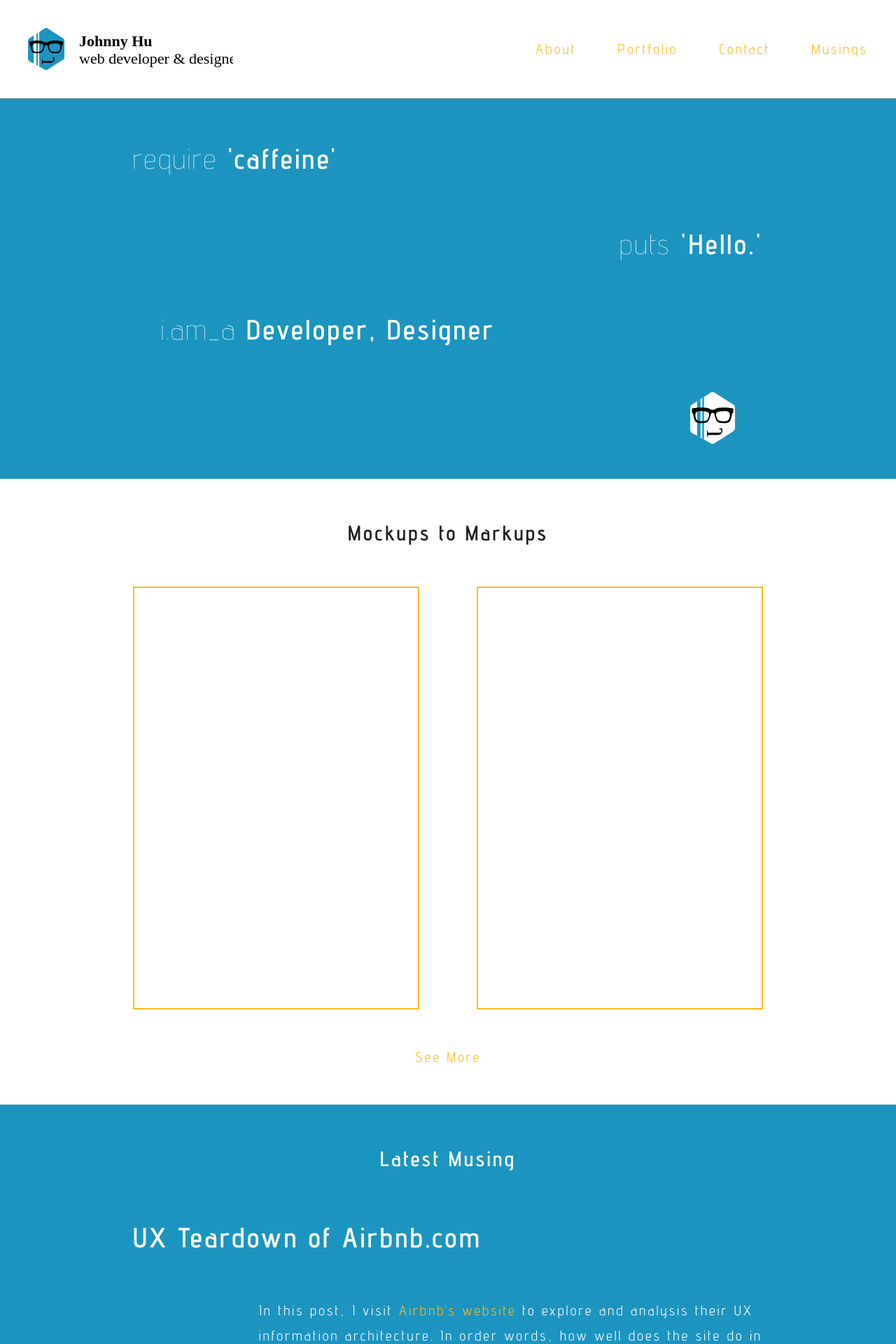
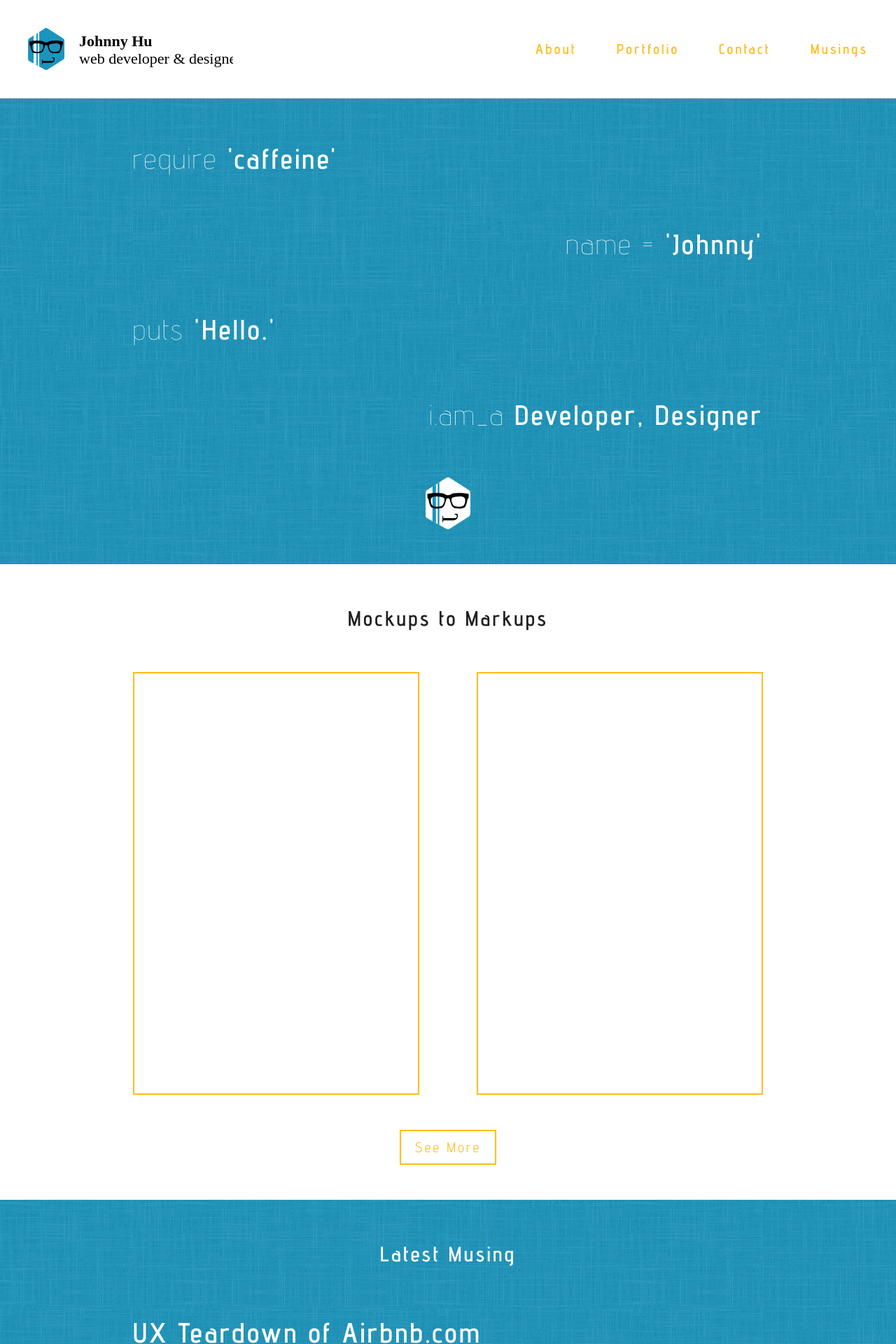
Before and after one commit to heyitsjhu/iamjhu.github.io, a Jekyll site: the page built from index.html, in a window 1280 px wide. Shown: the top 1920 px of the page at 70% size. Built offline with Jekyll 4.4.1, drawn with Linux system fonts in a browser that asks for light colours; comment, search, counter and statistics services are not loaded.

Commit message:
Add textured background; update link button; arrange musing nav section

```diff
--- a/_includes/musing-article.html
+++ b/_includes/musing-article.html
@@ -1,4 +1,4 @@
-<article class="musing" itemscope itemtype="http://schema.org/BlogPosting">
+<article class="musing background" itemscope itemtype="http://schema.org/BlogPosting">
 
   <h1 class="musing-title" itemprop="name headline">
     {{ post.title }}
--- a/_sass/_base.scss
+++ b/_sass/_base.scss
@@ -153,12 +153,14 @@ pre {
 /*** ** CUSTOM GLOBAL SETTINGS  ** ***/
 /*************************************/
 .background {
-  background-color: #1B95BF;
-  position: relative;
+    background: url("../assets/bg/bg-texture.png") 100% 100%;
+    background-color: #1B95BF;
+    position: relative;
 }
 
 .background:before {
     content: "";
+    background: url("../assets/bg/bg-texture.png") 100% 100%;
   background-color: #1B95BF;
   position: absolute;
   height: 100%;
@@ -177,6 +179,23 @@ pre {
     flex-direction: row;
 }
 
+.thin {
+    font-weight: 100;
+}
+
+.bold {
+    font-weight: 700;
+}
+
+.btn {
+    padding: 5px 20px;
+    border: 2px solid $secondary-color;
+
+    &:active {
+        background-color: $secondary-color;
+        color: #fff;
+    };
+}
 
 /**
  * Clearfix
--- a/_sass/_layout.scss
+++ b/_sass/_layout.scss
@@ -9,11 +9,11 @@ section.hero,
 section.mockups,
 section.latest-musing,
 section.quote,
-nav.musing-nav,
-div#disqus_thread {
+nav.musing-nav {
     padding-top: $spacing-unit;
     padding-bottom: $spacing-unit;
 }
+div#disqus_thread,
 div.mockup-showcase {
     padding-bottom: $spacing-unit;
 }
@@ -59,26 +59,16 @@ header.site-header {
 section.hero {
   color: #fff;
 
-  .thin {
-    font-weight: 100;
-  }
-
-  .bold {
-    font-weight: 700;
-  }
-
-  div#hero-hello,
-  div#hero-logo {
+  div#hero-name,
+  div#hero-dev {
     align-self: flex-end;
   }
 
-  div#hero-prof {
-    padding-left: $spacing-unit;
+  div#hero-logo {
+    align-self: center;
   }
 
   div#hero-logo {
-    padding-right: $spacing-unit;
-
     img {
       width: 32px;
     }
@@ -225,11 +215,11 @@ footer.site-footer {
   section.mockups,
   section.latest-musing,
   section.quote,
-  nav.musing-nav,
-  div#disqus_thread {
+  nav.musing-nav {
       padding-top: $spacing-unit * 2;
       padding-bottom: $spacing-unit * 2;
   }
+  div#disqus_thread
   div.mockup-showcase {
       padding-bottom: $spacing-unit * 2;
   }
@@ -260,14 +250,6 @@ footer.site-footer {
     div#hero-logo img {
       width: 64px;
     }
-
-    div#hero-prof {
-      padding-left: $spacing-unit * 2;
-    }
-
-    div#hero-logo {
-      padding-right: $spacing-unit * 2;
-    }
   }
 
   article.musing {
@@ -291,13 +273,19 @@ footer.site-footer {
     section.mockups,
     section.latest-musing,
     section.quote,
-    nav.musing-nav,
-    div#disqus_thread {
+    nav.musing-nav {
         padding-top: $spacing-unit * 2.5;
         padding-bottom: $spacing-unit * 2.5;
     }
+    div#disqus_thread,
     div.mockup-showcase {
         padding-bottom: $spacing-unit * 2.5;
+    }
+
+    header.site-header {
+      nav.site-nav {
+        font-weight: 600;
+      }
     }
 
     article.musing {
--- a/index.html
+++ b/index.html
@@ -4,18 +4,27 @@ layout: default
 
   <div class="background">
     <section class="hero flex-col">
-      <div id="hero-caff">
+
+      <div id="hero-require">
         <p class="bold"><span class="thin">require</span> 'caffeine'</p>
       </div>
+
+      <div id="hero-name">
+        <p class="bold"><span class="thin">name = </span> 'Johnny'</p>
+      </div>
+
       <div id="hero-hello">
         <p class="bold"><span class="thin">puts</span> 'Hello.'</p>
       </div>
-      <div id="hero-prof">
+
+      <div id="hero-dev">
         <p class="bold"><span class="thin">i.am_a</span> Developer, Designer</p>
       </div>
+
       <div id="hero-logo">
         <img src="/assets/logos/logo-white.svg">
       </div>
+
     </section>
   </div>
 
@@ -27,7 +36,7 @@ layout: default
       <div class="showcase-markup">
       </div>
     </div>
-    <a href="#">See More</a>
+    <a href="#" class="btn">See More</a>
   </section>
 
   <div class="background">
--- a/musings/index.html
+++ b/musings/index.html
@@ -7,9 +7,9 @@ weight: 4
 
   {% for post in site.posts limit:1 %}
 
+    {% include musing-article.html %}
+
     {% include musing-nav.html %}
-
-    {% include musing-article.html %}
 
     {% include disqus_comments.html %}
 
```
Also changed, not shown: assets/bg/bg-texture.png (added).
